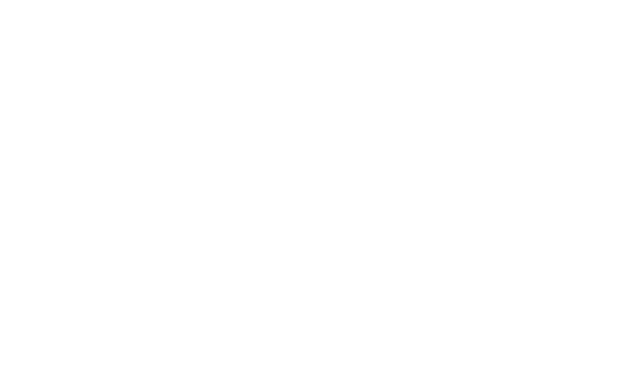
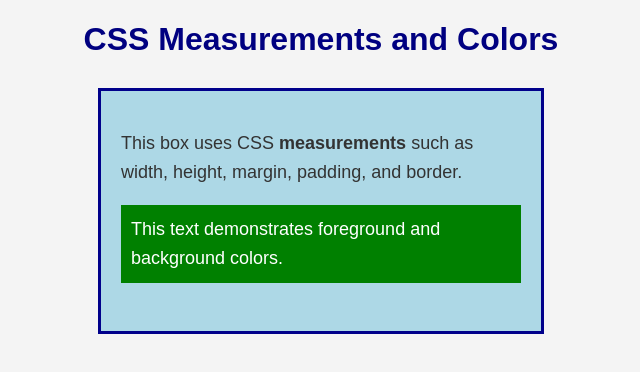
Before and after one commit to yazhinir2205-sys/pro8, a website: page index.html in a window 1280 px wide. Shown: the whole page, without its empty margins (319-959 px from the left). Drawn offline with Linux system fonts and the light colour scheme.

Commit message:
Update index.html

```diff
--- a/index.html
+++ b/index.html
@@ -1,21 +1,61 @@
 <!DOCTYPE html>
 <html lang="en">
 <head>
-<meta charset="UTF-8">
-<meta name="viewport" content="width=device-width, initial-scale=1.0">
-<title>Layout Styles with Aside</title>
+    <meta charset="UTF-8">
+    <meta name="viewport" content="width=device-width, initial-scale=1.0">
+    <title>Measurements and Colors</title>
 
-<style>
+    <style>
+        body {
+            font-family: Arial, sans-serif;
+            background-color: #f4f4f4;
+            margin: 20px;
+        }
 
-/* Write your CSS here */
+        h1 {
+            color: navy;
+            text-align: center;
+        }
 
-</style>
+        .box {
+            width: 400px;
+            height: 200px;
+            background-color: lightblue;
+            border: 3px solid darkblue;
+            padding: 20px;
+            margin: 30px auto;
+        }
 
+        p {
+            font-size: 18px;
+            color: #333333;
+            line-height: 1.6;
+        }
+
+        .highlight {
+            color: white;
+            background-color: green;
+            padding: 10px;
+        }
+    </style>
 </head>
 
 <body>
 
-<!-- Write your HTML code here -->
+    <h1>CSS Measurements and Colors</h1>
+
+    <div class="box">
+
+        <p>
+            This box uses CSS <strong>measurements</strong> such as
+            width, height, margin, padding, and border.
+        </p>
+
+        <p class="highlight">
+            This text demonstrates foreground and background colors.
+        </p>
+
+    </div>
 
 </body>
 </html>
```
